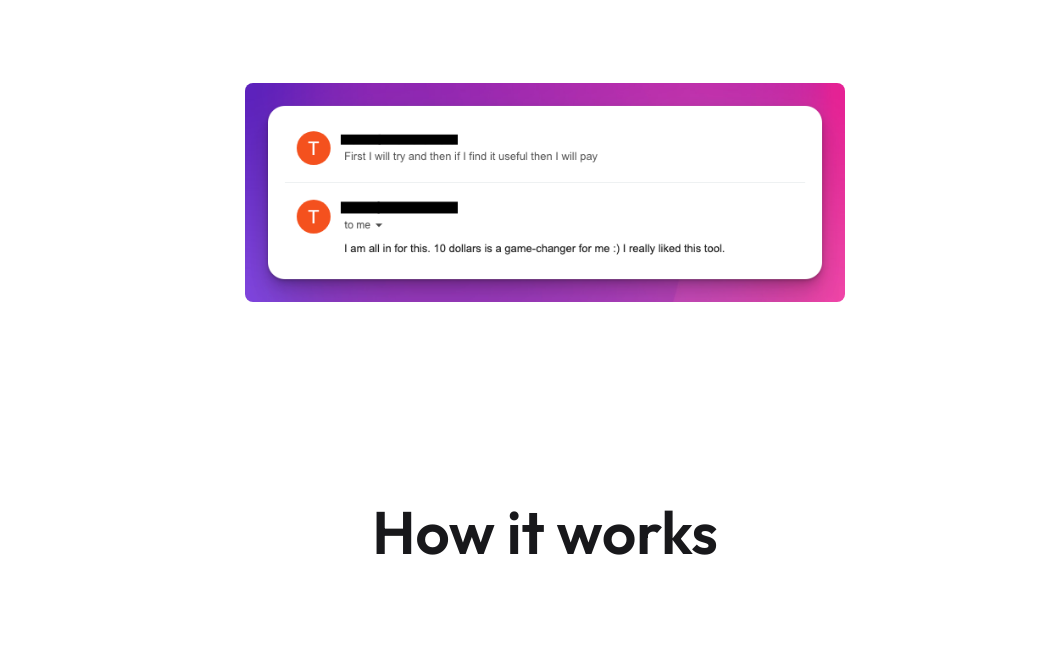
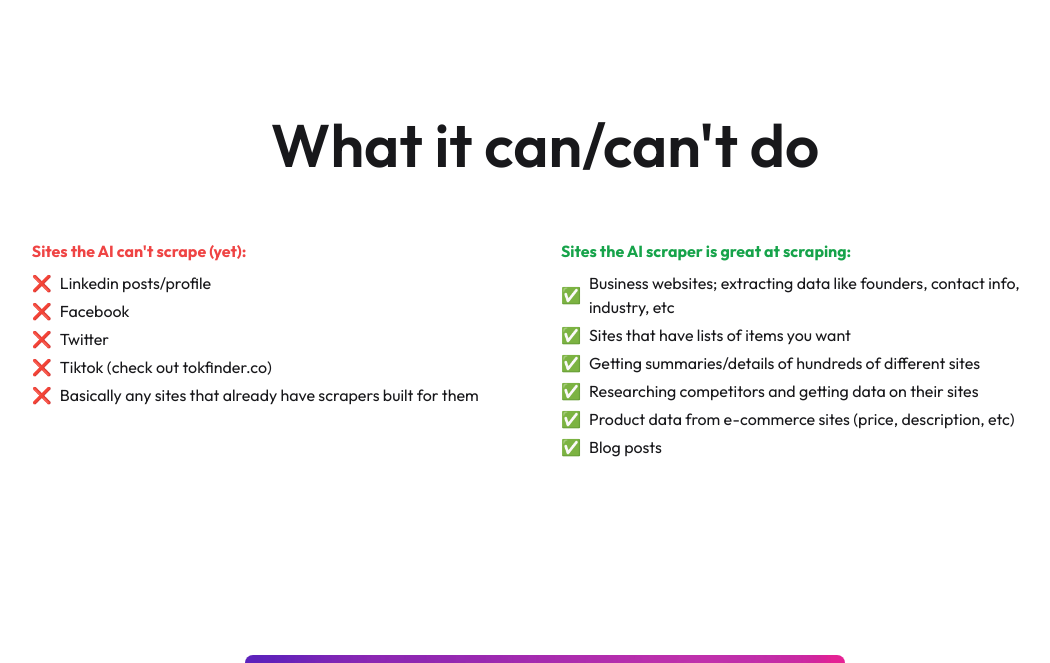
Before and after one commit to adrianhorning08/scrape-that-landing, a plain HTML site: page index.html in a window 1280 px wide. Shown: the part 2055-2718 px from the top of the page, without its empty margins (95-1145 px from the left). Drawn offline with nearby package versions, Linux system fonts and the light colour scheme.

Commit message:
can and can't do

```diff
--- a/index.html
+++ b/index.html
@@ -304,6 +304,99 @@
           </div>
         </div>
       </div>
+
+      <div class="flex flex-col gap-10 items-center py-10 lg:py-20 px-10">
+        <div class="text-lgp-4 md:p-8 rounded-lg">
+          <h2
+            class="leading-relaxed text-3xl lg:text-6xl font-semibold text-center text-accent"
+          >
+            What it can/can't do
+          </h2>
+
+          <div class="flex flex-col md:flex-row mt-16">
+            <div class="md:flex-1 mb-4 md:mb-0 md:mr-4">
+              <h3 class="font-bold mb-2 text-red-500">
+                Sites the AI can't scrape (yet):
+              </h3>
+              <ul>
+                <li class="flex items-center mb-1">
+                  <span class="text-red-500 mr-2">❌</span>
+                  <span>Linkedin posts/profile</span>
+                </li>
+                <li class="flex items-center mb-1">
+                  <span class="text-red-500 mr-2">❌</span>
+                  <span>Facebook</span>
+                </li>
+                <li class="flex items-center mb-1">
+                  <span class="text-red-500 mr-2">❌</span>
+                  <span>Twitter</span>
+                </li>
+                <li class="flex items-center mb-1">
+                  <span class="text-red-500 mr-2">❌</span>
+                  <span
+                    >Tiktok (check out
+                    <a
+                      href="http://tokfinder.co"
+                      target="_blank"
+                      rel="noopener noreferrer"
+                      >tokfinder.co</a
+                    >)</span
+                  >
+                </li>
+                <li class="flex items-center mb-1">
+                  <span class="text-red-500 mr-2">❌</span>
+                  <span
+                    >Basically any sites that already have scrapers built for
+                    them</span
+                  >
+                </li>
+              </ul>
+            </div>
+            <div class="md:flex-1 md:ml-4">
+              <h3 class="font-bold text-green-600 mb-2">
+                Sites the AI scraper is great at scraping:
+              </h3>
+              <ul>
+                <li class="flex items-center mb-1">
+                  <span class="text-green-500 mr-2">✅</span>
+                  <span
+                    >Business websites; extracting data like founders, contact
+                    info, industry, etc</span
+                  >
+                </li>
+                <li class="flex items-center mb-1">
+                  <span class="text-green-500 mr-2">✅</span>
+                  <span>Sites that have lists of items you want</span>
+                </li>
+                <li class="flex items-center mb-1">
+                  <span class="text-green-500 mr-2">✅</span>
+                  <span>
+                    Getting summaries/details of hundreds of different sites
+                  </span>
+                </li>
+                <li class="flex items-center mb-1">
+                  <span class="text-green-500 mr-2">✅</span>
+                  <span>
+                    Researching competitors and getting data on their sites
+                  </span>
+                </li>
+                <li class="flex items-center mb-1">
+                  <span class="text-green-500 mr-2">✅</span>
+                  <span>
+                    Product data from e-commerce sites (price, description, etc)
+                  </span>
+                </li>
+                <li class="flex items-center mb-1">
+                  <span class="text-green-500 mr-2">✅</span>
+                  <span>Blog posts</span>
+                </li>
+              </ul>
+            </div>
+          </div>
+        </div>
+      </div>
+
+      <!-- Testimonial -->
 
       <div class="flex flex-col gap-10 items-center py-10 lg:py-20 px-10">
         <img
```
